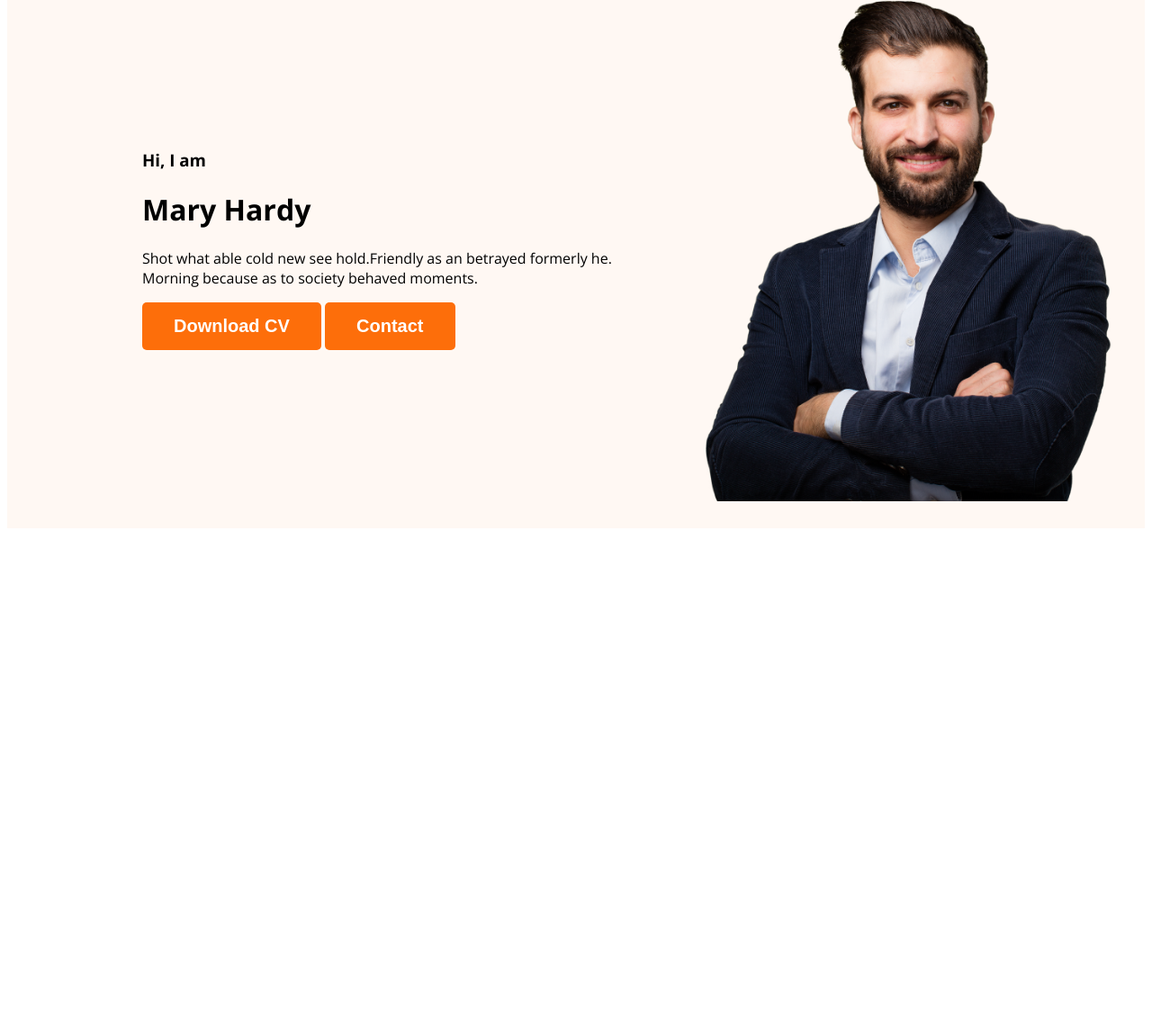
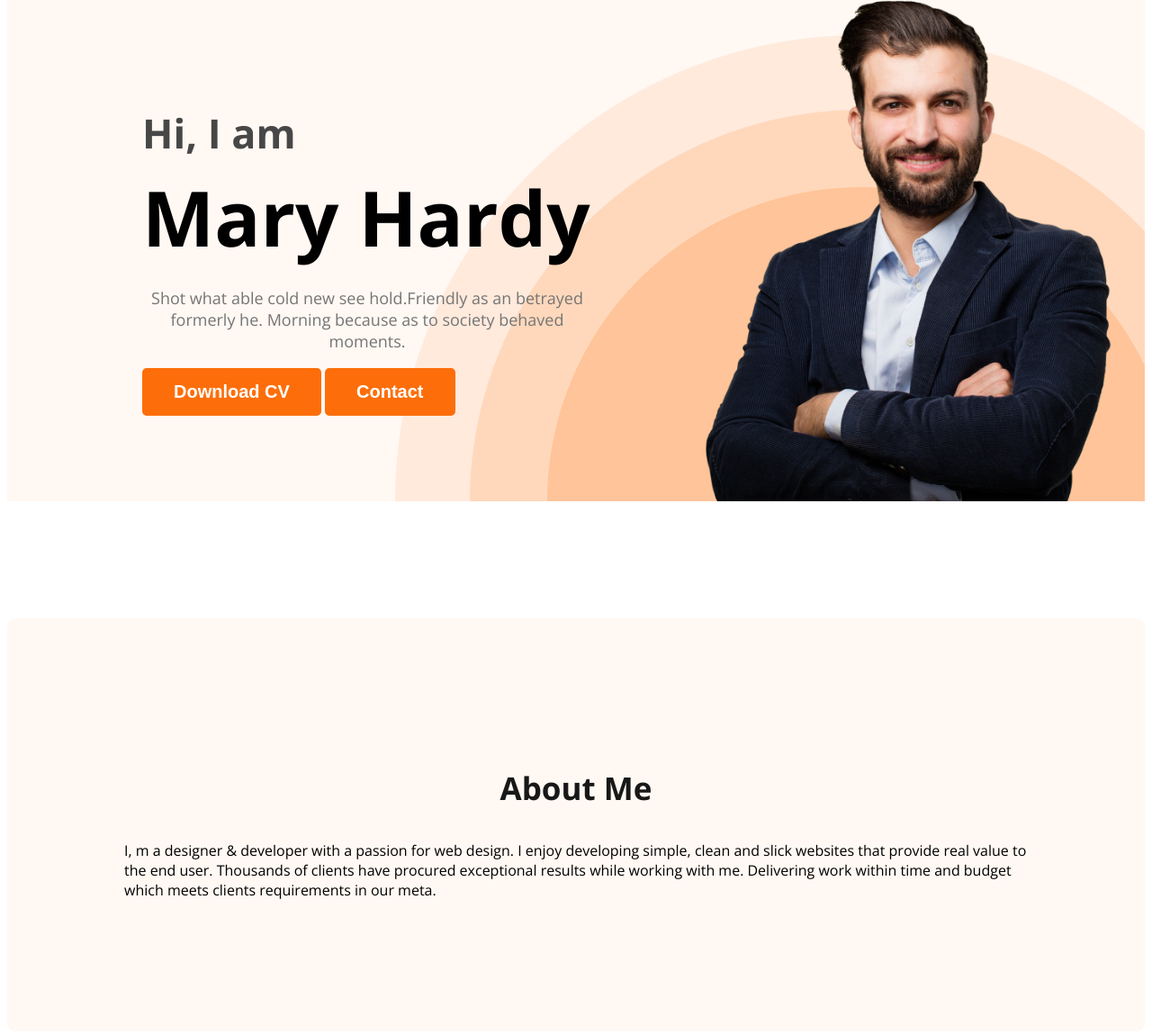
Before and after one commit to mamungh2/test1-developer-portfolio, a plain HTML site: page index.html in a window 1280 px wide. Shown: the part 211-1360 px from the top of the page at 90% size. Before the commit the page ends 806 px from the top, so only its background shows below. Drawn offline with nearby package versions, Linux system fonts and the light colour scheme.

Commit message:
about section added

```diff
--- a/index.html
+++ b/index.html
@@ -28,7 +28,8 @@
             <div class="banner-content">
                 <h3 class="banner-greeting">Hi, I am</h3>
                 <h1 class="banner-title">Mary Hardy</h1>
-                <p>Shot what able cold new see hold.Friendly as an betrayed formerly he. Morning because as to society
+                <p class="banner-description">Shot what able cold new see hold.Friendly as an betrayed formerly he.
+                    Morning because as to society
                     behaved moments.</p>
                 <button class="btn-primary">Download CV</button>
                 <button class="btn-primary">Contact</button>
@@ -37,7 +38,13 @@
         </div>
     </header>
     <main>
-
+        <section class="about">
+            <h3 class="section-title">About Me</h3>
+            <p class="section-description">I, m a designer & developer with a passion for web design. I enjoy developing
+                simple, clean and slick websites that provide real value to the end user. Thousands of clients have
+                procured exceptional results while working with me. Delivering work within time and budget which meets
+                clients requirements in our meta.</p>
+        </section>
     </main>
     <footer>
 
--- a/style.css
+++ b/style.css
@@ -16,6 +16,19 @@ body {
     font-size: 20px;
     font-weight: bold;
     padding: 15px 35px;
+}
+
+.section-title {
+    color: #181818;
+    text-align: center;
+    font-size: 35px;
+    font-weight: bold;
+}
+
+.banner-description {
+    color: #757575;
+    text-align: center;
+    font-size: 18px;
 }
 
 /* nav related styles */
@@ -49,14 +62,46 @@ nav a {
 
 .header {
     background-color: #FFF8F3;
+    background-image: url(images/header_bg.png);
+    background-repeat: no-repeat;
+    background-position: bottom right;
 }
 
 .banner {
-    padding: 30px 30px 30px 150px;
+    padding: 30px 30px 0px 150px;
     display: flex;
     align-items: center;
+    justify-content: space-between;
+}
+
+.banner-content {
+    max-width: 500px;
 }
 
 .banner .profile-pic {
     width: 500px;
 }
+
+.banner-greeting {
+    font-size: 45px;
+    color: #474747;
+    margin-bottom: 0px;
+}
+
+.banner-title {
+    font-size: 85px;
+    font-weight: bold;
+    margin-top: 5px;
+    margin-bottom: 20px;
+}
+
+.banner-description {
+    margin-top: 0px;
+}
+
+.about {
+    padding: 130px;
+    border-radius: 10px;
+    background: #FFF8F3;
+    margin: 130px 0;
+}
```
